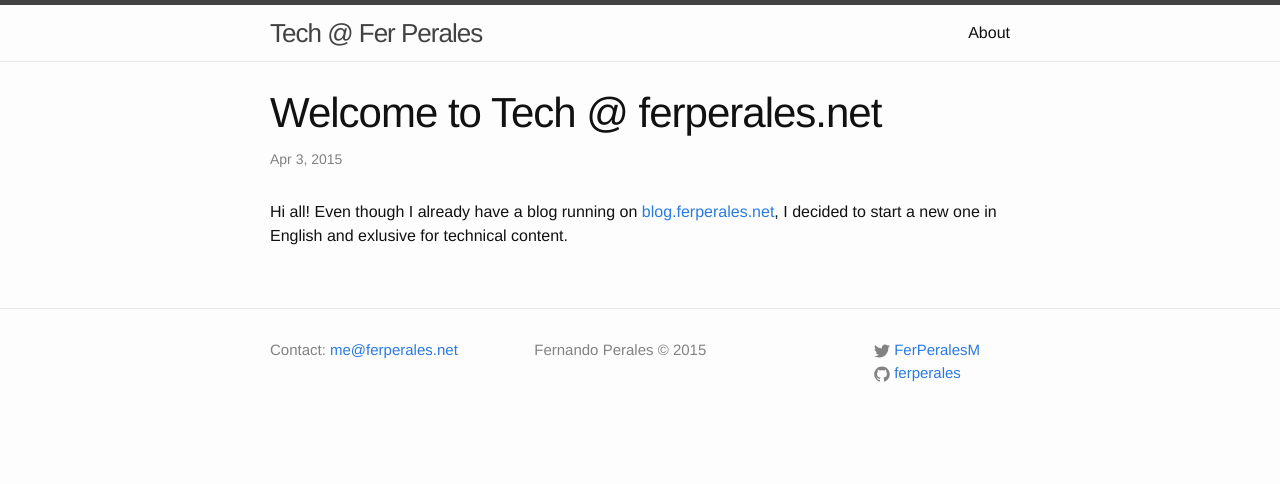
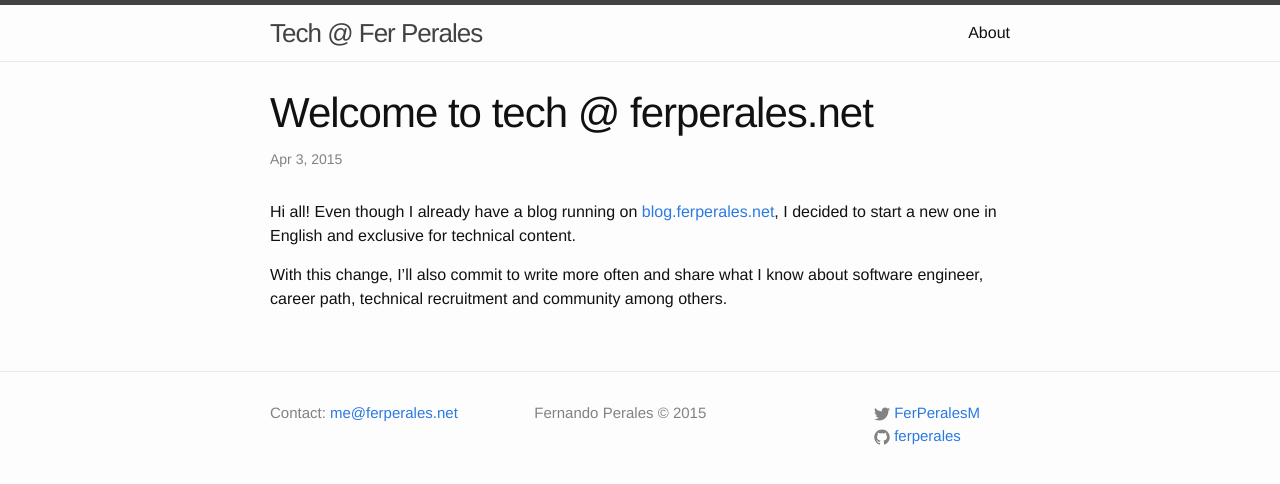
Before and after one commit to FerPerales/tech.ferperales.net, a Jekyll site: the page built from _posts/2015-04-03-welcome-to-tech-ferperales-net.markdown, in a window 1280 px wide. Shown: the top 484 px of the page. Built offline with Jekyll 4.4.1, drawn with Linux system fonts in a browser that asks for light colours.

Commit message:
Update first post

```diff
--- a/_posts/2015-04-03-welcome-to-tech-ferperales-net.markdown
+++ b/_posts/2015-04-03-welcome-to-tech-ferperales-net.markdown
@@ -1,10 +1,14 @@
 ---
 layout: post
-title: "Welcome to Tech @ ferperales.net"
+title: "Welcome to tech @ ferperales.net"
 date: 2015-04-03T14:29:41-06:00
 categories: announcements
 ---
 
 Hi all! Even though I already have a blog running on
 [blog.ferperales.net](http://blog.ferperales.net), I decided to start a
-new one in English and exlusive for technical content.
+new one in English and exclusive for technical content.
+
+With this change, I'll also commit to write more often and share what I
+know about software engineer, career path, technical recruitment and
+community among others.
```
